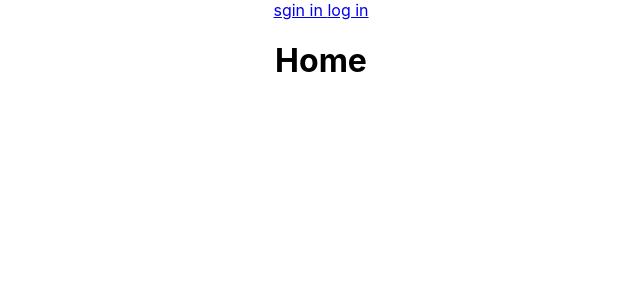
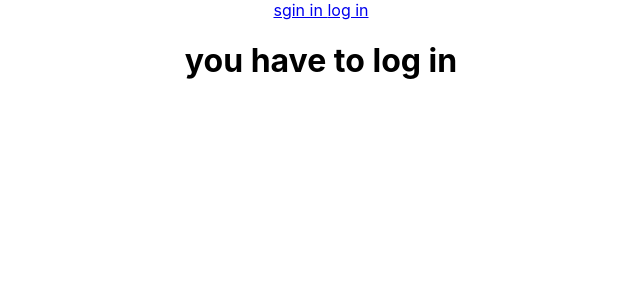
Before and after one commit to Mohammed-Almuziny/W06D03-frontend, a React (Create React App) app: page / in a window 1280 px wide. Shown: the top 300 px of the page, without its empty margins (319-959 px from the left). Built offline with nearby package versions, Linux system fonts and the light colour scheme.

Commit message:
updata homepage

```diff
--- a/src/components/Home/index.js
+++ b/src/components/Home/index.js
@@ -1,11 +1,15 @@
-import React from 'react'
-import { useState } from 'react'
+import React from "react";
 
 export const Home = () => {
-  const [user, setUser] = useState()
-  return (
+  const user = localStorage.getItem("user");
+  console.log(user);
+  return user ? (
     <div>
       <h1>Home</h1>
     </div>
-  )
-}
+  ) : (
+    <div>
+      <h1>you have to log in </h1>
+    </div>
+  );
+};
--- a/src/components/LogIn/index.js
+++ b/src/components/LogIn/index.js
@@ -23,7 +23,7 @@ export const LogIN = () => {
 
     if (notErr) {
       localStorage.setItem("user", res.data);
-      navigate("/Home");
+      navigate("/");
     }
   };
 
```
